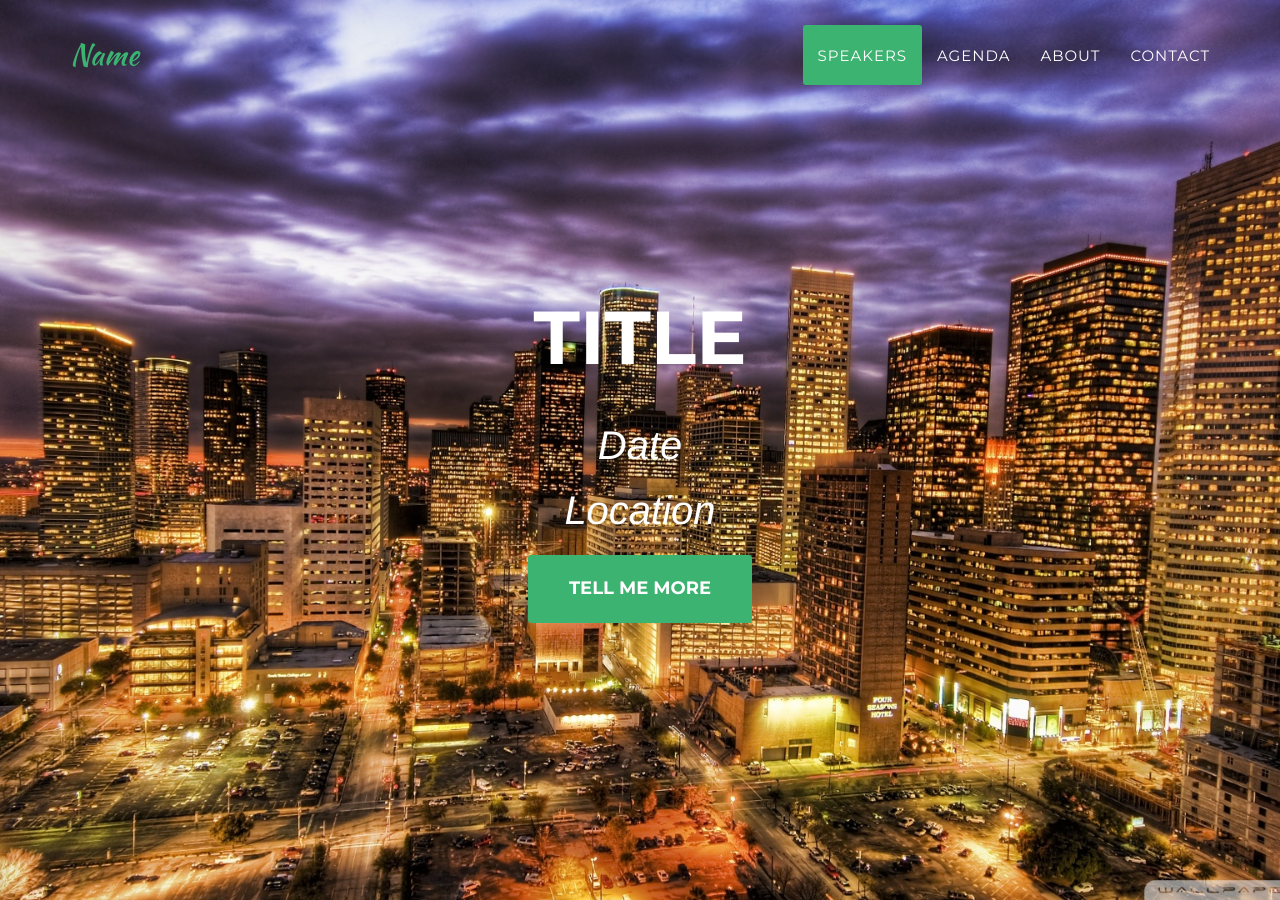
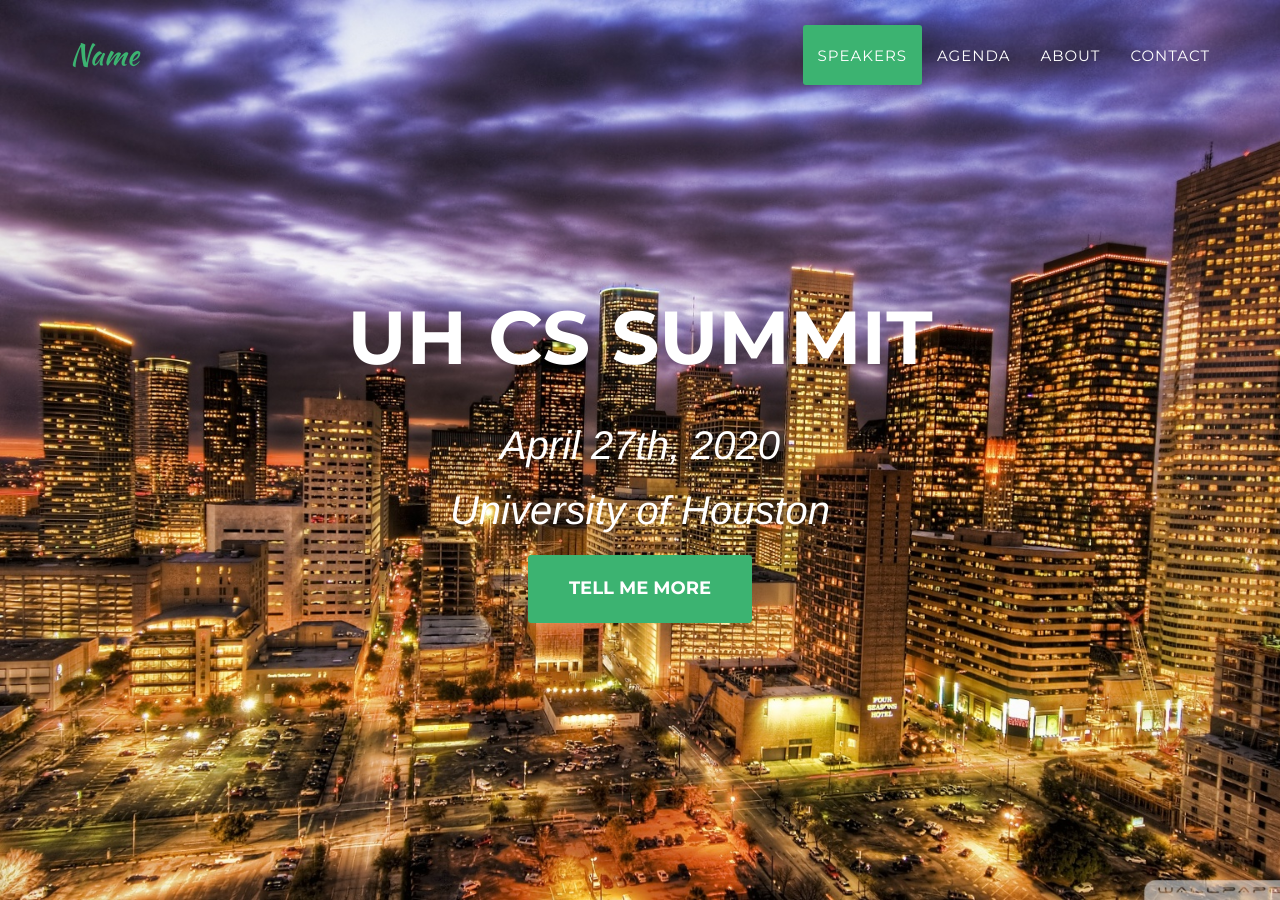
Before and after one commit to UHCS2020/UHCS2020, a Jekyll site: the page built from _2016_pages/index.html, in a window 1280 px wide and 900 px high. Built offline with Jekyll 4.4.1, drawn with Linux system fonts in a browser that asks for light colours; some web fonts are replaced.

Commit message:
Update 2016_home.html

```diff
--- a/_layouts/2016_home.html
+++ b/_layouts/2016_home.html
@@ -12,9 +12,9 @@
     <header>
         <div class="container">
             <div class="intro-text">
-                <div class="intro-heading">Title<br></div>
-                <div class="intro-lead-in">Date</div>
-                <div class="intro-lead-in">Location</div>
+                <div class="intro-heading">UH CS Summit<br></div>
+                <div class="intro-lead-in">April 27th, 2020</div>
+                <div class="intro-lead-in">University of Houston</div>
                 <a href="#intro" class="page-scroll btn btn-xl">Tell Me More</a>
             </div>
         </div>
```
